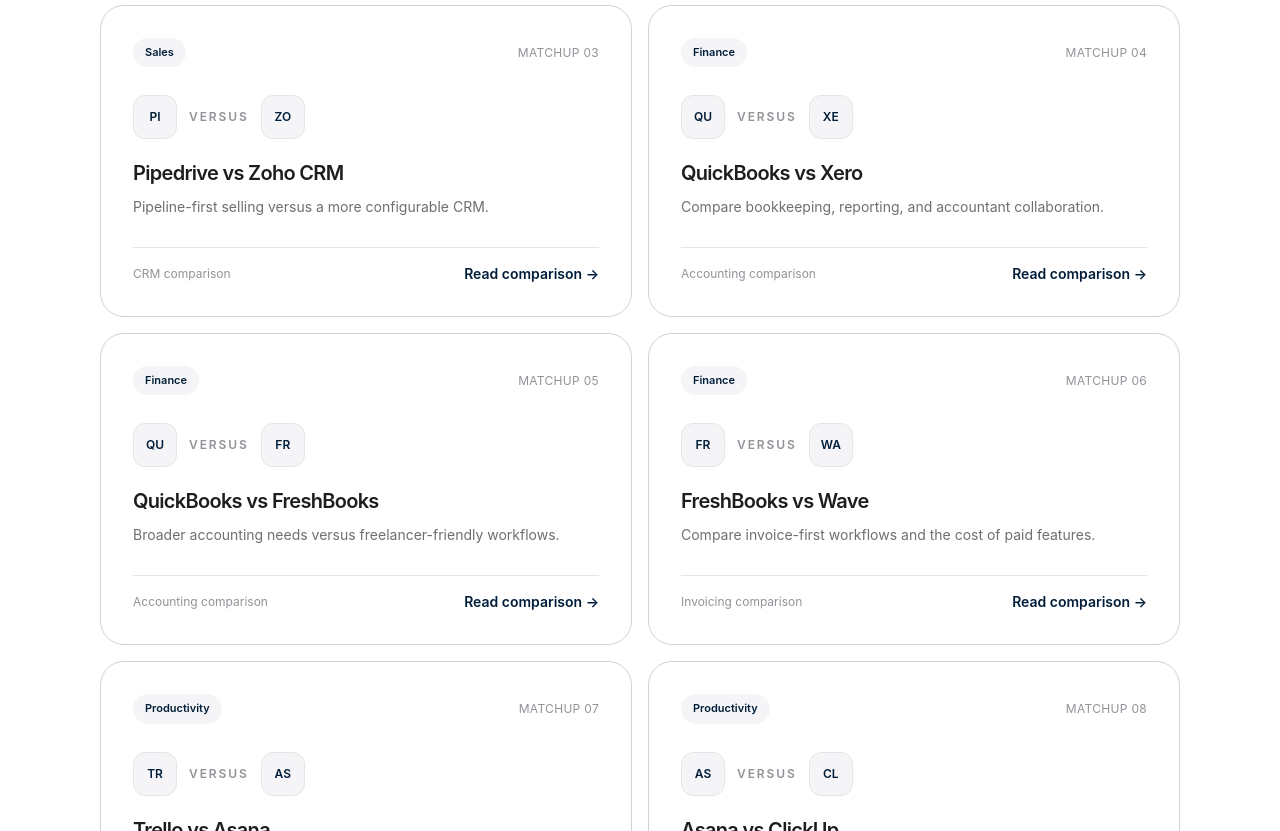
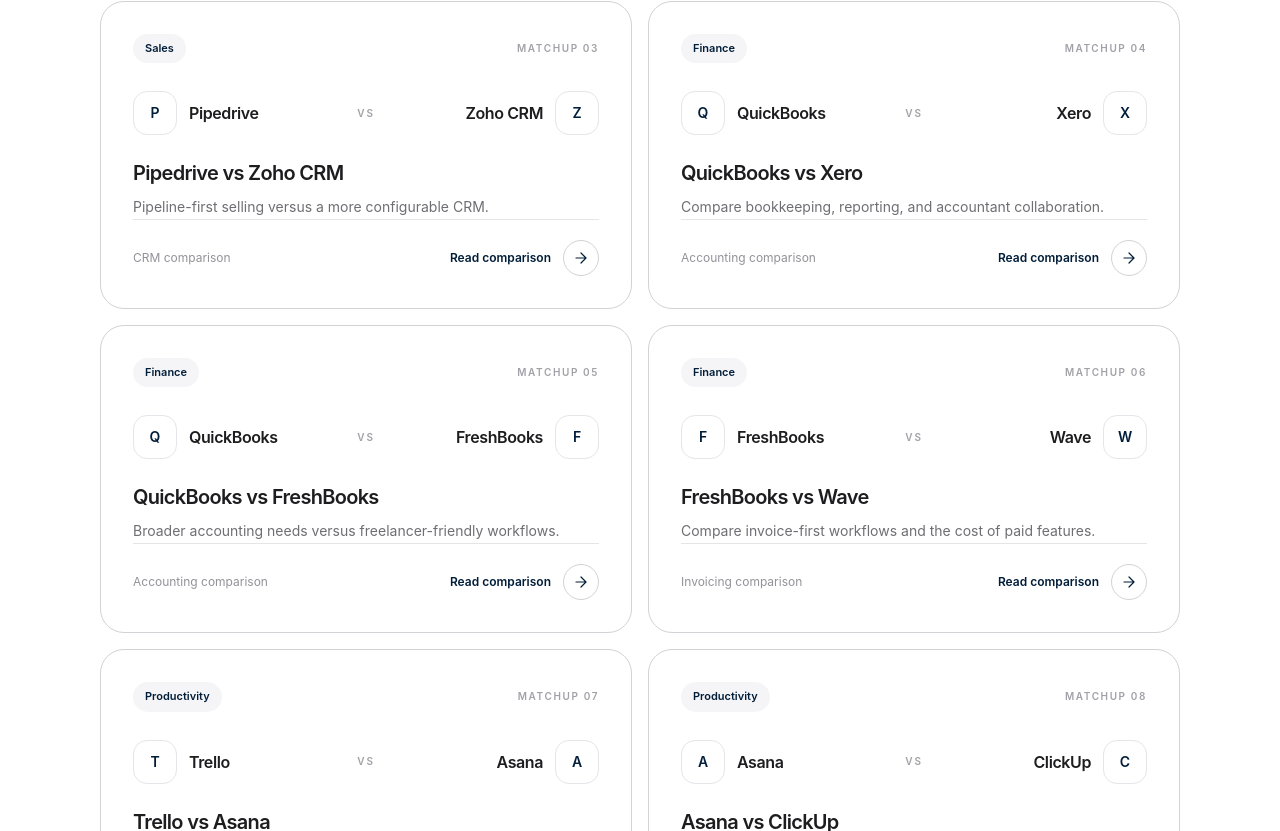
Before and after one commit to LinukaBandara/StackPick, a Next.js app: page /comparisons in a window 1280 px wide. Shown: the part 1509-2340 px from the top of the page. Built offline with nearby package versions, Linux system fonts and the light colour scheme; no server answers.

Commit message:
Fix comparison logos and refine premium arrows

```diff
--- a/app/comparisons/page.tsx
+++ b/app/comparisons/page.tsx
@@ -1,5 +1,6 @@
 import type { Metadata } from "next";
 import Link from "next/link";
+import SoftwareLogo from "@/components/SoftwareLogo";
 
 export const metadata: Metadata = {
   title: "Software Face-Offs",
@@ -7,22 +8,49 @@ export const metadata: Metadata = {
   alternates: { canonical: "/comparisons" },
 };
 
-const COMPARISONS = [
-  { title: "HubSpot vs Pipedrive", desc: "A broader customer platform versus a sales-focused pipeline.", href: "/best/hubspot-vs-pipedrive", category: "Sales", tag: "CRM" },
-  { title: "HubSpot vs Zoho CRM", desc: "Compare ease of adoption, customization, and sales workflows.", href: "/best/hubspot-vs-zoho-crm", category: "Sales", tag: "CRM" },
-  { title: "Pipedrive vs Zoho CRM", desc: "Pipeline-first selling versus a more configurable CRM.", href: "/best/pipedrive-vs-zoho-crm", category: "Sales", tag: "CRM" },
-  { title: "QuickBooks vs Xero", desc: "Compare bookkeeping, reporting, and accountant collaboration.", href: "/best/quickbooks-vs-xero", category: "Finance", tag: "Accounting" },
-  { title: "QuickBooks vs FreshBooks", desc: "Broader accounting needs versus freelancer-friendly workflows.", href: "/best/quickbooks-vs-freshbooks", category: "Finance", tag: "Accounting" },
-  { title: "FreshBooks vs Wave", desc: "Compare invoice-first workflows and the cost of paid features.", href: "/best/freshbooks-vs-wave", category: "Finance", tag: "Invoicing" },
-  { title: "Trello vs Asana", desc: "Visual boards versus more structured project coordination.", href: "/best/trello-vs-asana", category: "Productivity", tag: "Projects" },
-  { title: "Asana vs ClickUp", desc: "Structured project management versus a highly configurable workspace.", href: "/best/asana-vs-clickup", category: "Productivity", tag: "Projects" },
-  { title: "ClickUp vs monday.com", desc: "Compare flexible workspaces, boards, reporting, and admin effort.", href: "/best/clickup-vs-monday", category: "Productivity", tag: "Projects" },
-  { title: "Notion vs ClickUp", desc: "Flexible docs and knowledge work versus task-focused project management.", href: "/best/notion-vs-clickup", category: "Productivity", tag: "Workspaces" },
-  { title: "Calendly vs Google Calendar", desc: "Dedicated booking links versus calendar-native scheduling.", href: "/best/calendly-vs-google-calendar", category: "Operations", tag: "Scheduling" },
-  { title: "Mailchimp vs Brevo", desc: "Compare email marketing workflows, pricing models, and audience needs.", href: "/best/mailchimp-vs-brevo", category: "Marketing", tag: "Email" },
+type Comparison = {
+  title: string;
+  desc: string;
+  href: string;
+  category: string;
+  tag: string;
+  left: { name: string; url: string };
+  right: { name: string; url: string };
+};
+
+const COMPARISONS: Comparison[] = [
+  { title: "HubSpot vs Pipedrive", desc: "A broader customer platform versus a sales-focused pipeline.", href: "/best/hubspot-vs-pipedrive", category: "Sales", tag: "CRM", left: { name: "HubSpot", url: "https://www.hubspot.com/" }, right: { name: "Pipedrive", url: "https://www.pipedrive.com/" } },
+  { title: "HubSpot vs Zoho CRM", desc: "Compare ease of adoption, customization, and sales workflows.", href: "/best/hubspot-vs-zoho-crm", category: "Sales", tag: "CRM", left: { name: "HubSpot", url: "https://www.hubspot.com/" }, right: { name: "Zoho CRM", url: "https://www.zoho.com/crm/" } },
+  { title: "Pipedrive vs Zoho CRM", desc: "Pipeline-first selling versus a more configurable CRM.", href: "/best/pipedrive-vs-zoho-crm", category: "Sales", tag: "CRM", left: { name: "Pipedrive", url: "https://www.pipedrive.com/" }, right: { name: "Zoho CRM", url: "https://www.zoho.com/crm/" } },
+  { title: "QuickBooks vs Xero", desc: "Compare bookkeeping, reporting, and accountant collaboration.", href: "/best/quickbooks-vs-xero", category: "Finance", tag: "Accounting", left: { name: "QuickBooks", url: "https://quickbooks.intuit.com/" }, right: { name: "Xero", url: "https://www.xero.com/" } },
+  { title: "QuickBooks vs FreshBooks", desc: "Broader accounting needs versus freelancer-friendly workflows.", href: "/best/quickbooks-vs-freshbooks", category: "Finance", tag: "Accounting", left: { name: "QuickBooks", url: "https://quickbooks.intuit.com/" }, right: { name: "FreshBooks", url: "https://www.freshbooks.com/" } },
+  { title: "FreshBooks vs Wave", desc: "Compare invoice-first workflows and the cost of paid features.", href: "/best/freshbooks-vs-wave", category: "Finance", tag: "Invoicing", left: { name: "FreshBooks", url: "https://www.freshbooks.com/" }, right: { name: "Wave", url: "https://www.waveapps.com/" } },
+  { title: "Trello vs Asana", desc: "Visual boards versus more structured project coordination.", href: "/best/trello-vs-asana", category: "Productivity", tag: "Projects", left: { name: "Trello", url: "https://trello.com/" }, right: { name: "Asana", url: "https://asana.com/" } },
+  { title: "Asana vs ClickUp", desc: "Structured project management versus a highly configurable workspace.", href: "/best/asana-vs-clickup", category: "Productivity", tag: "Projects", left: { name: "Asana", url: "https://asana.com/" }, right: { name: "ClickUp", url: "https://clickup.com/" } },
+  { title: "ClickUp vs monday.com", desc: "Compare flexible workspaces, boards, reporting, and admin effort.", href: "/best/clickup-vs-monday", category: "Productivity", tag: "Projects", left: { name: "ClickUp", url: "https://clickup.com/" }, right: { name: "monday.com", url: "https://monday.com/" } },
+  { title: "Notion vs ClickUp", desc: "Flexible docs and knowledge work versus task-focused project management.", href: "/best/notion-vs-clickup", category: "Productivity", tag: "Workspaces", left: { name: "Notion", url: "https://www.notion.com/" }, right: { name: "ClickUp", url: "https://clickup.com/" } },
+  { title: "Calendly vs Google Calendar", desc: "Dedicated booking links versus calendar-native scheduling.", href: "/best/calendly-vs-google-calendar", category: "Operations", tag: "Scheduling", left: { name: "Calendly", url: "https://calendly.com/" }, right: { name: "Google Calendar", url: "https://calendar.google.com/" } },
+  { title: "Mailchimp vs Brevo", desc: "Compare email marketing workflows, pricing models, and audience needs.", href: "/best/mailchimp-vs-brevo", category: "Marketing", tag: "Email", left: { name: "Mailchimp", url: "https://mailchimp.com/" }, right: { name: "Brevo", url: "https://www.brevo.com/" } },
 ];
 
-const GROUPS = [{ label: "All", href: "/best" }, { label: "Sales", href: "/best?category=Sales" }, { label: "Finance", href: "/best?category=Finance" }, { label: "Productivity", href: "/best?category=Productivity" }, { label: "Operations", href: "/best?category=Operations" }, { label: "Marketing", href: "/best?category=Marketing" }];
+const GROUPS = [
+  { label: "All", href: "/best" },
+  { label: "Sales", href: "/best?category=Sales" },
+  { label: "Finance", href: "/best?category=Finance" },
+  { label: "Productivity", href: "/best?category=Productivity" },
+  { label: "Operations", href: "/best?category=Operations" },
+  { label: "Marketing", href: "/best?category=Marketing" },
+];
+
+function ArrowIcon() {
+  return (
+    <span aria-hidden="true" className="inline-flex h-9 w-9 shrink-0 items-center justify-center rounded-full border border-[#d2d2d7] text-[#001D39] transition-all duration-200 group-hover:border-[#001D39] group-hover:bg-[#001D39] group-hover:text-white">
+      <svg viewBox="0 0 20 20" fill="none" className="h-4 w-4 transition-transform duration-200 group-hover:translate-x-0.5">
+        <path d="M3.75 10h12.5M10 3.75 16.25 10 10 16.25" stroke="currentColor" strokeWidth="1.5" strokeLinecap="round" strokeLinejoin="round" />
+      </svg>
+    </span>
+  );
+}
 
 export default function ComparisonsPage() {
   return (
@@ -45,35 +73,43 @@ export default function ComparisonsPage() {
       <section className="sp-container py-16 sm:py-24">
         <div className="flex flex-col gap-3 sm:flex-row sm:items-end sm:justify-between">
           <div><p className="sp-eyebrow">Browse the matchups</p><h2 className="sp-title mt-3">Find your two contenders.</h2></div>
-          <Link href="/best" className="text-sm font-semibold text-[#001D39] hover:underline">Browse every software guide →</Link>
+          <Link href="/best" className="text-sm font-semibold text-[#001D39] transition-colors hover:text-[#45647e]">Browse every software guide <span aria-hidden="true">↗</span></Link>
         </div>
         <div className="mt-8 flex flex-wrap gap-2">
-          {GROUPS.map((group) => <Link key={group.label} href={group.href} className={group.label === "All" ? "rounded-full bg-[#001D39] px-4 py-2 text-xs font-semibold text-white transition hover:bg-[#163b5b]" : "rounded-full border border-[#d2d2d7] bg-white px-4 py-2 text-xs font-medium text-[#6e6e73] transition hover:border-[#001D39] hover:text-[#001D39]"}>{group.label}</Link>)}
+          {GROUPS.map((group) => <Link key={group.label} href={group.href} className={group.label === "All" ? "rounded-full bg-[#001D39] px-4 py-2 text-xs font-semibold text-white transition-colors hover:bg-[#163b5b]" : "rounded-full border border-[#d2d2d7] bg-white px-4 py-2 text-xs font-medium text-[#6e6e73] transition-colors hover:border-[#001D39] hover:text-[#001D39]"}>{group.label}</Link>)}
         </div>
         <div className="mt-8 grid gap-4 md:grid-cols-2">
           {COMPARISONS.map((item, index) => (
-            <Link key={item.href} href={item.href} className="group relative overflow-hidden rounded-[24px] border border-[#d2d2d7] bg-white p-6 transition-all duration-200 hover:-translate-y-1 hover:border-[#9aabba] hover:shadow-[0_18px_44px_rgba(0,29,57,0.08)] sm:p-8">
+            <Link key={item.href} href={item.href} className="group flex min-h-[250px] flex-col rounded-[24px] border border-[#d2d2d7] bg-white p-6 transition-all duration-200 hover:-translate-y-1 hover:border-[#9aabba] hover:shadow-[0_18px_44px_rgba(0,29,57,0.08)] sm:p-8">
               <div className="flex items-center justify-between gap-3">
                 <span className="rounded-full bg-[#f5f5f7] px-3 py-1.5 text-[11px] font-semibold text-[#001D39]">{item.category}</span>
-                <span className="text-xs tracking-wide text-[#929299]">MATCHUP {String(index + 1).padStart(2, "0")}</span>
+                <span className="text-[10px] font-semibold uppercase tracking-[0.16em] text-[#a1a1a8]">Matchup {String(index + 1).padStart(2, "0")}</span>
               </div>
-              <div className="mt-7 flex items-center gap-3">
-                <span className="flex h-11 w-11 items-center justify-center rounded-xl border border-[#e5e5e7] bg-[#f5f5f7] text-xs font-semibold text-[#001D39]">{item.title.split(" ")[0].slice(0, 2).toUpperCase()}</span>
-                <span className="text-xs font-semibold uppercase tracking-[0.16em] text-[#929299]">versus</span>
-                <span className="flex h-11 w-11 items-center justify-center rounded-xl border border-[#e5e5e7] bg-[#f5f5f7] text-xs font-semibold text-[#001D39]">{item.title.split(" vs ")[1].slice(0, 2).toUpperCase()}</span>
+
+              <div className="mt-7 flex items-center gap-3 sm:gap-4">
+                <div className="flex min-w-0 flex-1 items-center gap-3">
+                  <SoftwareLogo name={item.left.name} url={item.left.url} />
+                  <span className="min-w-0 truncate text-sm font-semibold tracking-tight text-[#1d1d1f] sm:text-base">{item.left.name}</span>
+                </div>
+                <span className="shrink-0 text-[10px] font-semibold uppercase tracking-[0.18em] text-[#a1a1a8]">vs</span>
+                <div className="flex min-w-0 flex-1 items-center justify-end gap-3">
+                  <span className="min-w-0 truncate text-right text-sm font-semibold tracking-tight text-[#1d1d1f] sm:text-base">{item.right.name}</span>
+                  <SoftwareLogo name={item.right.name} url={item.right.url} />
+                </div>
               </div>
-              <h3 className="mt-5 text-xl font-semibold tracking-[-0.035em] text-[#1d1d1f]">{item.title}</h3>
+
+              <h3 className="mt-6 text-xl font-semibold tracking-[-0.035em] text-[#1d1d1f]">{item.title}</h3>
               <p className="mt-2 max-w-lg text-sm leading-6 text-[#6e6e73]">{item.desc}</p>
-              <div className="mt-7 flex items-center justify-between border-t border-[#e5e5e7] pt-4">
+              <div className="mt-auto flex items-center justify-between gap-4 border-t border-[#e5e5e7] pt-5 mt-7">
                 <span className="text-xs text-[#929299]">{item.tag} comparison</span>
-                <span className="text-sm font-semibold text-[#001D39] transition-transform group-hover:translate-x-1">Read comparison →</span>
+                <span className="flex items-center gap-3 text-xs font-semibold text-[#001D39]">Read comparison <ArrowIcon /></span>
               </div>
             </Link>
           ))}
         </div>
         <div className="mt-12 rounded-[24px] bg-[#001D39] p-8 text-white sm:flex sm:items-center sm:justify-between sm:gap-8 sm:p-10">
           <div><p className="text-xs font-semibold uppercase tracking-[0.16em] text-white/60">Still exploring?</p><h2 className="mt-3 text-2xl font-semibold tracking-tight">Start with the job you need done.</h2><p className="mt-2 max-w-xl text-sm leading-6 text-white/70">Browse practical shortlists across finance, sales, productivity, and more.</p></div>
-          <Link href="/best" className="mt-6 inline-flex shrink-0 rounded-full bg-white px-5 py-3 text-sm font-semibold text-[#001D39] transition hover:bg-[#e6edf3] sm:mt-0">Open software directory →</Link>
+          <Link href="/best" className="mt-6 inline-flex shrink-0 rounded-full bg-white px-5 py-3 text-sm font-semibold text-[#001D39] transition-colors hover:bg-[#e6edf3] sm:mt-0">Open software directory <span aria-hidden="true" className="ml-2">↗</span></Link>
         </div>
       </section>
     </main>
```
